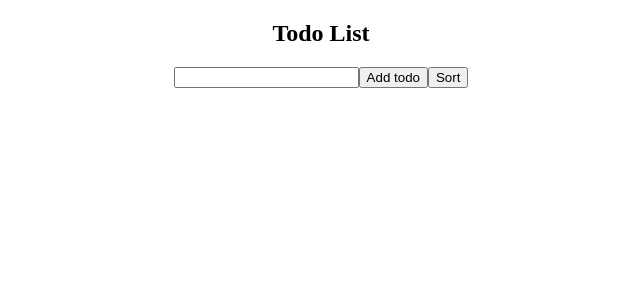
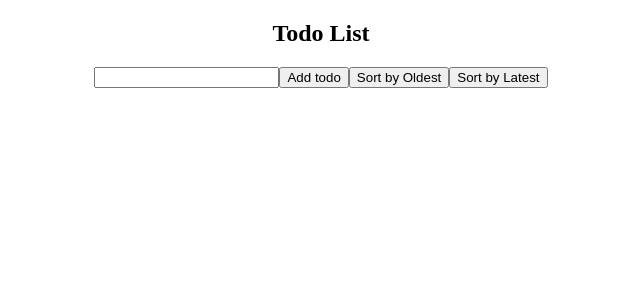
Before and after one commit to kartikp36/react-projects, a React (Create React App) app in the folder to-do-list/: page / in a window 1280 px wide. Shown: the top 300 px of the page, without its empty margins (319-959 px from the left). Built offline with nearby package versions, Linux system fonts and the light colour scheme.

Commit message:
feat: Sorting by latest and oldest

```diff
--- a/to-do-list/src/components/TodoForm.js
+++ b/to-do-list/src/components/TodoForm.js
@@ -20,9 +20,17 @@ export const TodoForm = (props) => {
             type='button'
             className='sort'
             onClick={() => {
-              props.handleSort();
+              props.HandleAscSort();
             }}>
-            Sort
+            Sort by Oldest
+          </button>
+          <button
+            type='button'
+            className='sort'
+            onClick={() => {
+              props.HandleDescSort();
+            }}>
+            Sort by Latest
           </button>
         </Form>
       </Formik>
--- a/to-do-list/src/components/TodoList.js
+++ b/to-do-list/src/components/TodoList.js
@@ -35,22 +35,26 @@ export const TodoList = () => {
     });
   };
 
-  const handleSort = () => {
-    let sortedList = list.sort(
-      (a, b) =>
-        Date.parse(new Date(a.created.split(":").reverse().join("-"))) -
-        Date.parse(new Date(b.created.split(":").reverse().join("-")))
+  const HandleAscSort = () => {
+    let sortedList = list.sort((a, b) =>
+      a.created.split(":").join().localeCompare(b.created.split(":").join())
     );
-    sortedList.reverse();
-    console.log(sortedList);
-    setList(sortedList);
+  };
+
+  const HandleDescSort = () => {
+    let sortedList = list.sort((a, b) =>
+      a.created.split(":").join().localeCompare(b.created.split(":").join())
+    );
+    setList(sortedList.reverse());
   };
 
   return (
     <div>
       <h2>Todo List</h2>
 
-      <TodoForm {...{ handleSort, handleSubmit, text, created }} />
+      <TodoForm
+        {...{ HandleAscSort, HandleDescSort, handleSubmit, text, created }}
+      />
       {list.map((todo) => (
         <ToggleTodo key={todo.id} {...{ toggleComplete, todo }} />
       ))}
```
